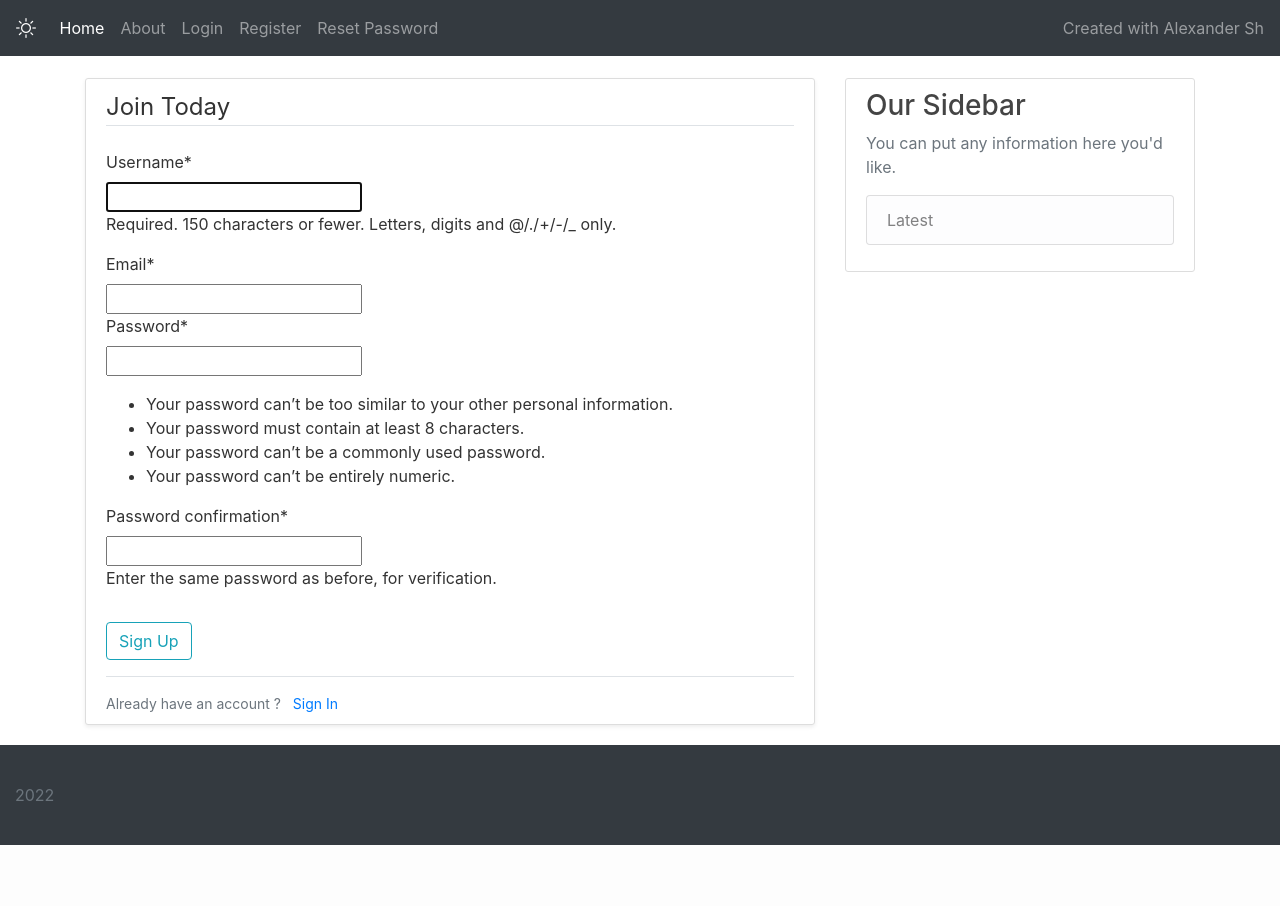
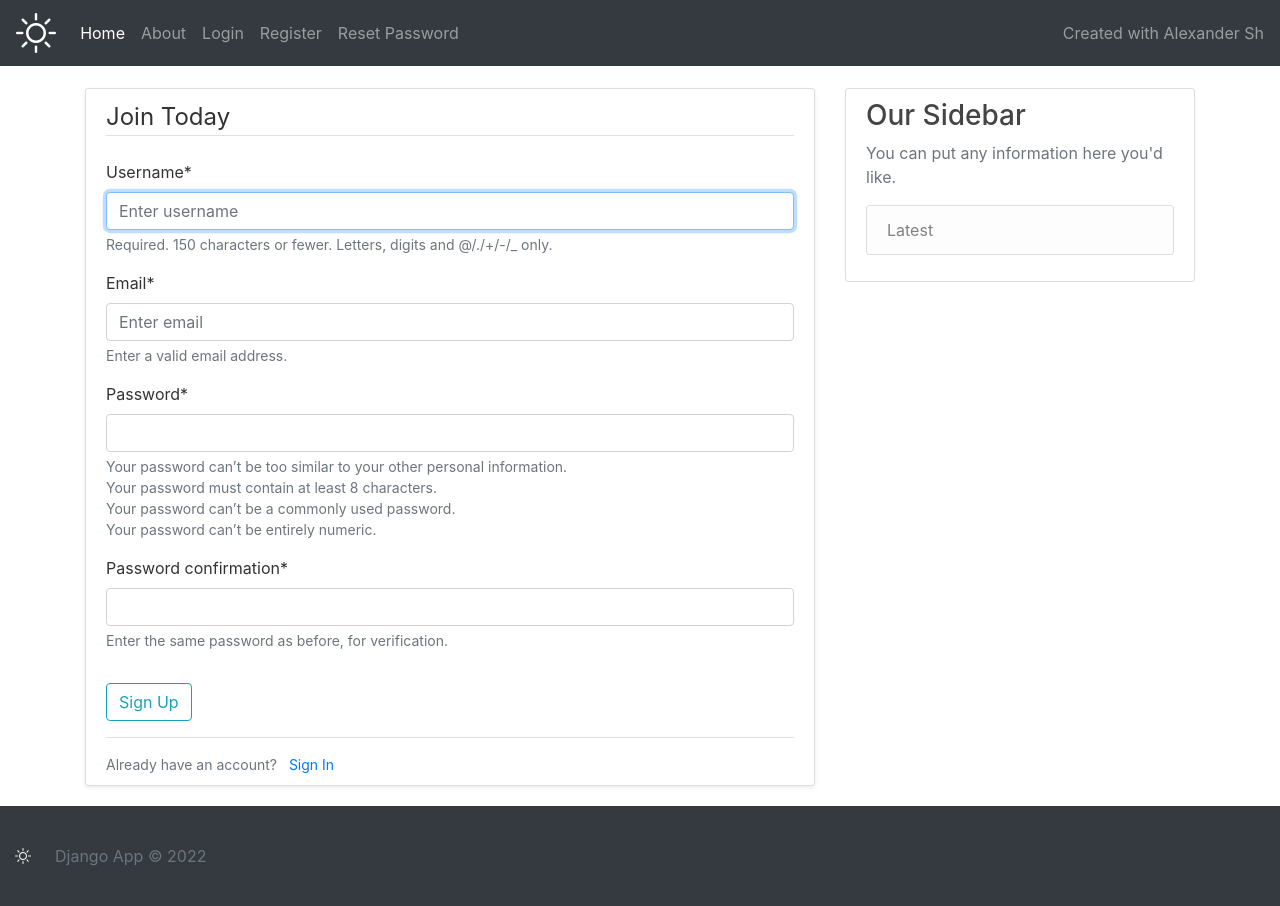
Before and after one commit to alexfer/django-project, a Django app: page /register/ in a window 1280 px wide. Before the commit the page ends 845 px from the top, so only its background shows below. Run offline with Django 4.2, Linux system fonts and the light colour scheme; some libraries are stand-ins or nearby versions.

Commit message:
some forms customization

```diff
--- a/base/static/css/main.css
+++ b/base/static/css/main.css
@@ -19,6 +19,10 @@
   .navbar {
     margin-bottom: 1.4rem;
     color: #ffffff;
+  }
+
+  .navbar .navbar-brand {
+    font-size: 2.5rem;
   }
 
   .content-section {
@@ -108,3 +112,22 @@
       background-color: #343a40;
       color: #ffffff;
     }
+
+    .footer-brand {
+        color: #fff;
+        margin-right: 1.5rem;
+    }
+
+    .footer-brand:hover {
+        color: #fff;
+    }
+
+    .alert-error {
+        padding:0;
+    }
+
+    .alert-error ul {
+        color: #721c24;
+        list-style: none;
+        padding-left: 0;
+    }
--- a/base/templates/index.html
+++ b/base/templates/index.html
@@ -95,7 +95,7 @@
 </body>
 <footer class="footer">
     <div class="container-fluid">
-        <span class="text-muted">2022</span>
+        <a class="footer-brand" href="/"><i class="bi bi-sun"></i></a><span class="text-muted">Django App &copy; <script>document.write(new Date().getFullYear());</script></span>
     </div>
 </footer>
 </html>
--- a/users/forms.py
+++ b/users/forms.py
@@ -1,10 +1,65 @@
 from django import forms
 from django.contrib.auth.models import User
-from django.contrib.auth.forms import UserCreationForm
+from django.contrib.auth.forms import AuthenticationForm, UserCreationForm, PasswordResetForm
+
+
+class UserPasswordResetForm(PasswordResetForm):
+    email = forms.EmailField(widget=forms.EmailInput(attrs={
+        'class': 'form-control',
+        'placeholder': 'Enter email',
+    }), help_text='<small class="form-text text-muted">Enter a valid email address.</small>')
+
+    class Meta:
+        model = User
+        fields = ['email']
+
+
+class UserLoginForm(AuthenticationForm):
+
+    def __init__(self, *args, **kwargs):
+        super(UserLoginForm, self).__init__(*args, **kwargs)
+
+    username = forms.CharField(widget=forms.TextInput(attrs={
+        'class': 'form-control',
+        'placeholder': 'Username',
+    }), required=True)
+
+    password = forms.CharField(widget=forms.PasswordInput(attrs={
+        'class': 'form-control',
+    }), label='Password', required=True)
+
+    class Meta:
+        model = User
+        fields = ['username', 'password']
 
 
 class UserRegisterForm(UserCreationForm):
-    email = forms.EmailField()
+    email = forms.EmailField(widget=forms.EmailInput(attrs={
+        'class': 'form-control',
+        'placeholder': 'Enter email',
+    }), help_text='<small class="form-text text-muted">Enter a valid email address.</small>')
+
+    username = forms.CharField(widget=forms.TextInput(attrs={
+        'class': 'form-control',
+        'placeholder': 'Enter username',
+    }), help_text='<small class="form-text text-muted">Required. 150 characters or fewer. '
+                  'Letters, digits and @/./+/-/_ only.</small>')
+
+    password1 = forms.CharField(widget=forms.PasswordInput(attrs={
+        'class': 'form-control',
+    }), label='Password',
+        help_text='<small class="form-text text-muted">'
+                  'Your password can’t be too similar to your other personal information.<br>'
+                  'Your password must contain at least 8 characters.<br>'
+                  'Your password can’t be a commonly used password.<br>'
+                  'Your password can’t be entirely numeric.'
+                  '</small>')
+
+    password2 = forms.CharField(widget=forms.PasswordInput(attrs={
+        'class': 'form-control',
+    }), label='Password confirmation', help_text='<small class="form-text text-muted">'
+                                                 'Enter the same password as before, for verification.'
+                                                 '</small>')
 
     class Meta:
         model = User
--- a/users/templates/users/login.html
+++ b/users/templates/users/login.html
@@ -15,7 +15,8 @@
     </form>
     <div class="border-top pt-3">
         <small class="text-muted">
-            <a class="ml-2" href="{% url 'register' %}">Sign Up</a> <a class="ml-2" href="{% url 'password_reset' %}">Forgot Password</a>
+            <a class="ml-2" href="{% url 'register' %}">Sign Up</a> <a class="ml-2" href="{% url 'password_reset' %}">Forgot
+            Password</a>
         </small>
     </div>
 </div>
--- a/users/templates/users/password_reset_done.html
+++ b/users/templates/users/password_reset_done.html
@@ -1,6 +1,6 @@
 {% extends "index.html" %}
 {% block title %} - Email Sent{% endblock %}
 {% block content %}
-  <h1>Check your inbox.</h1>
-  <p>We've emailed you instructions for setting your password. You should receive the email shortly!</p>
+<h1>Check your inbox.</h1>
+<p>We've emailed you instructions for setting your password. You should receive the email shortly!</p>
 {% endblock %}
--- a/users/templates/users/profile.html
+++ b/users/templates/users/profile.html
@@ -6,10 +6,9 @@
 <div class="content-section shadow-sm">
     <h2 class="border-bottom mb-4">Your Profile</h2>
     <div class="media">
-        {# <img class="rounded-circle account-img" style="width: 80px; height: 80px" src="{{ user.profile.image.url }}"> #}
         <img class="rounded-circle shadow-1-strong me-3 account-img"
-                                 src="{% static 'images/AwxR.png' %}" alt="avatar" width="80"
-                                 height="80"/>
+             src="{% static 'images/AwxR.png' %}" alt="avatar" width="80"
+             height="80"/>
         <div class="media-body">
             <h2 class="account-heading">{{ user.username }}</h2>
             <p>{{ user.email }}</p>
--- a/users/templates/users/register.html
+++ b/users/templates/users/register.html
@@ -4,7 +4,7 @@
 {% block content %}
 <div class="content-section shadow-sm">
     {% if form.errors %}
-        {{ form.errors }}
+    {{ form.errors }}
     {% endif %}
     <form method="POST">
         {% csrf_token %}
@@ -18,7 +18,7 @@
     </form>
     <div class="border-top pt-3">
         <small class="text-muted">
-            Already have an account ? <a class="ml-2" href="{% url 'login' %}">Sign In</a>
+            Already have an account? <a class="ml-2" href="{% url 'login' %}">Sign In</a>
         </small>
     </div>
 </div>
--- a/users/urls.py
+++ b/users/urls.py
@@ -2,13 +2,32 @@ from django.urls import include, path
 from users import views as user_views
 from django.contrib.auth import views as auth_views
 
+from users.forms import UserLoginForm, UserPasswordResetForm
+
 urlpatterns = [
     path('accounts/profile/', user_views.profile, name='profile'),
     path('register/', user_views.register, name='register'),
-    path('accounts/login/', auth_views.LoginView.as_view(template_name='users/login.html'), name='login'),
-    path('accounts/password_reset/', auth_views.PasswordResetView.as_view(template_name='users/password_reset.html'), name='password_reset'),
-    path('accounts/reset/<uidb64>/<token>/', auth_views.PasswordResetConfirmView.as_view(template_name='users/password_reset_confirm.html'), name='password_reset_confirm'),
-    path('accounts/password_reset/done/', auth_views.PasswordResetDoneView.as_view(template_name='users/password_reset_done.html'), name='password_reset_done'),
-    path('accounts/reset/done/', auth_views.PasswordResetCompleteView.as_view(template_name='users/password_reset_complete.html'), name='password_reset_complete'),
+    path('login/', auth_views.LoginView.as_view(
+        template_name="users/login.html",
+        authentication_form=UserLoginForm),
+         name='login'
+         ),
+    path('accounts/password_reset/', auth_views.PasswordResetView.as_view(
+        template_name='users/password_reset.html',
+        form_class=UserPasswordResetForm),
+         name='password_reset'
+         ),
+    path('accounts/reset/<uidb64>/<token>/', auth_views.PasswordResetConfirmView.as_view(
+        template_name='users/password_reset_confirm.html'),
+         name='password_reset_confirm'
+         ),
+    path('accounts/password_reset/done/', auth_views.PasswordResetDoneView.as_view(
+        template_name='users/password_reset_done.html'),
+         name='password_reset_done'
+         ),
+    path('accounts/reset/done/', auth_views.PasswordResetCompleteView.as_view(
+        template_name='users/password_reset_complete.html'),
+         name='password_reset_complete'
+         ),
     path('logout/', auth_views.LogoutView.as_view(template_name='users/logout.html'), name='logout'),
 ]
--- a/users/views.py
+++ b/users/views.py
@@ -4,7 +4,6 @@ from .forms import UserRegisterForm
 from django.contrib.auth.decorators import login_required
 
 
-# Create your views here.
 def register(request):
     if request.method == 'POST':
         form = UserRegisterForm(request.POST)
@@ -13,7 +12,7 @@ def register(request):
             user.is_active = False
             user.save()
             username = form.cleaned_data.get('username')
-            messages.success(request, f'Your account has been created. You can now login')
+            messages.success(request, 'Your account with username: %s has been created. You can now login.' % username)
             return redirect('login')
     else:
         form = UserRegisterForm()
```
Also changed, not shown: users/templates/users/password_reset_confirm.html (+4 -3 lines), db.sqlite3, users/migrations/0001_initial.py, users/migrations/0002_alter_profile_id_alter_profile_image.py.
